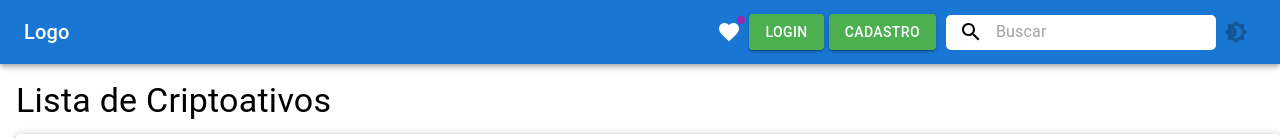
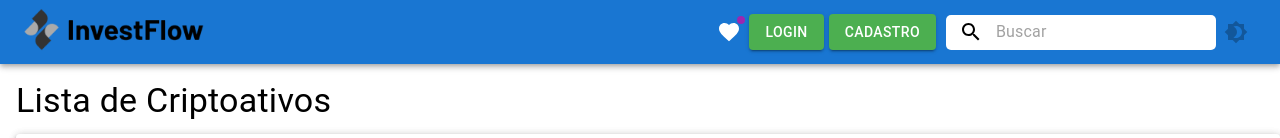
Before and after one commit to ICEI-PUC-Minas-PMV-ADS/pmv-ads-2023-1-e1-proj-web-t13-proj-web-t13-investflow, a React (Create React App) app: page / in a window 1280 px wide. Shown: the top 138 px of the page. Built offline with nearby package versions, Linux system fonts and the light colour scheme; no server answers.

Commit message:
Add logo

```diff
--- a/src/components/Navbar.js
+++ b/src/components/Navbar.js
@@ -10,6 +10,8 @@ import {
   Badge,
   Button,
 } from '@mui/material';
+
+import logo from '../assets/logo.png';
 
 import { makeStyles } from '@mui/styles';
 
@@ -65,13 +67,14 @@ function Navbar({ onSearchChange, shouldSearchWork, isUserLoggedIn }) {
     <AppBar position="static">
       <Toolbar>
         <Link to="/" style={{ textDecoration: 'none', color: 'inherit' }}>
-          <Typography
+          {/* <Typography
             variant="h6"
             className={classes.logoText}
             style={{ flexGrow: 1 }}
           >
             Logo
-          </Typography>
+          </Typography> */}
+          <img src={logo} style={{ width: '180px' }} />
         </Link>
 
         <div style={{ flexGrow: 1 }} />
```
Also changed, not shown: src/assets/logo.png (added).
